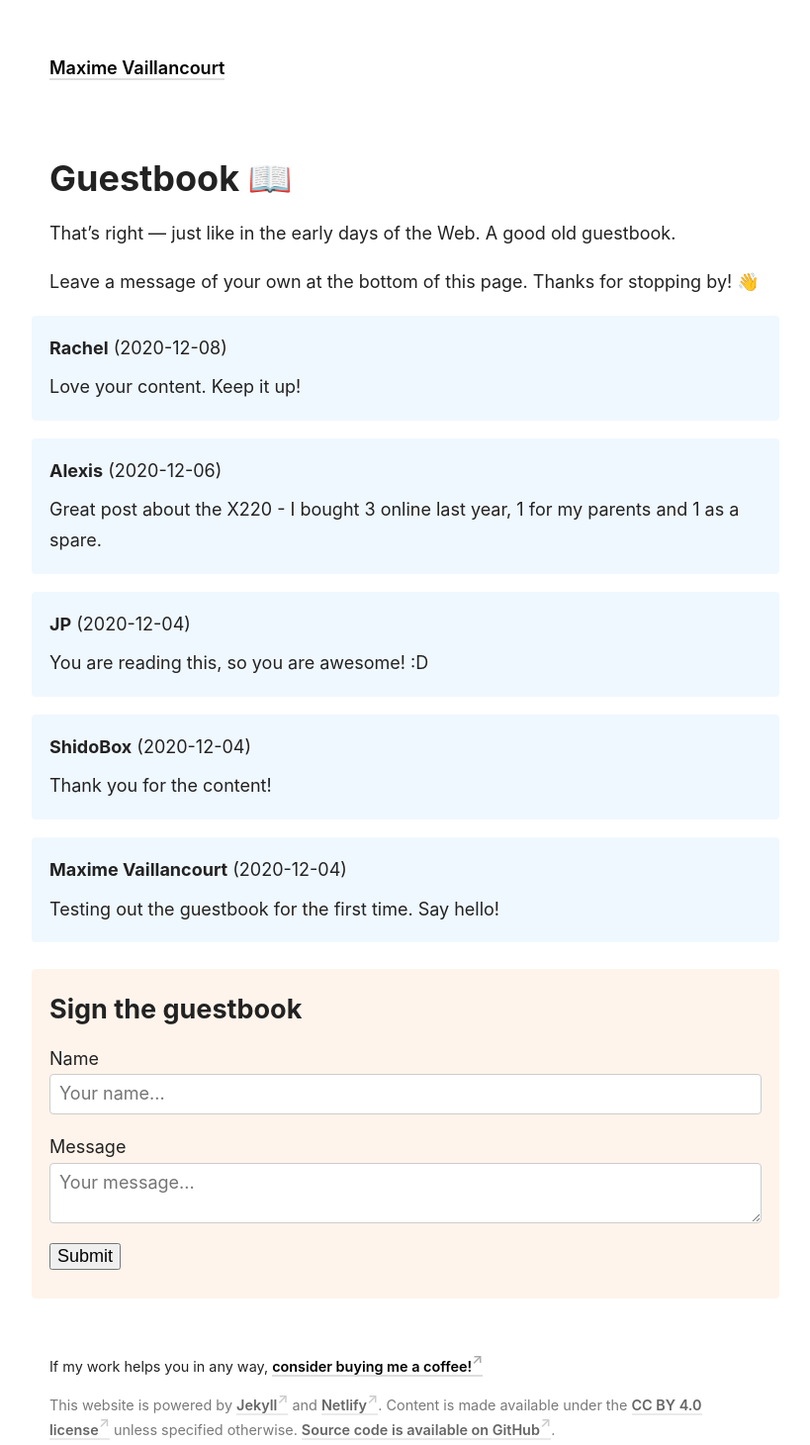
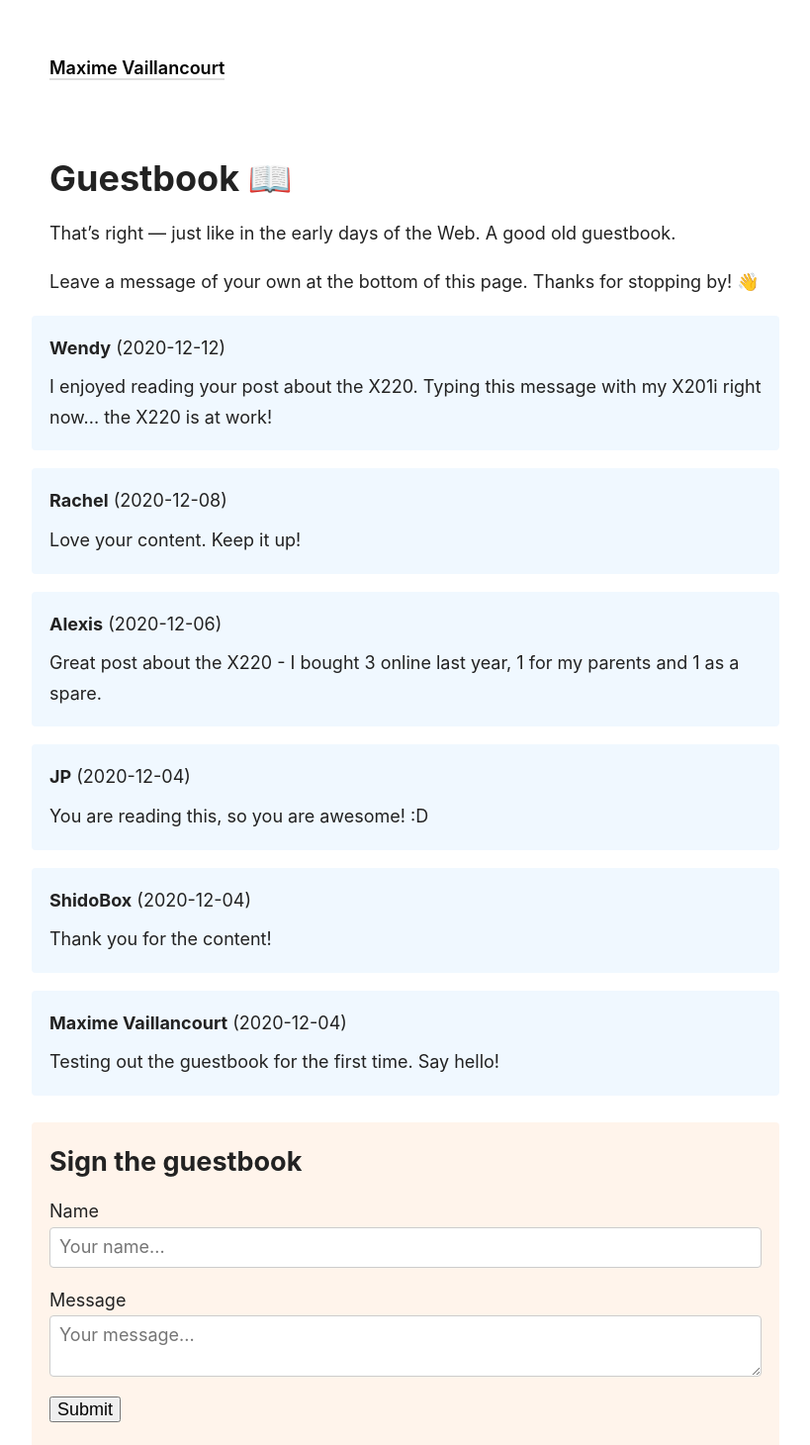
Before and after one commit to maximevaillancourt/maximevaillancourt.github.io, a Jekyll site: the page built from _pages/guestbook.md, in a window 1280 px wide, cut to the strip 0-1460 px from the top of the page. Shown: the whole strip at 99% size, without its empty margins (230-1049 px from the left). Built offline with Jekyll 4.4.1, drawn with Linux system fonts in a browser that asks for light colours.

Commit message:
Add guestbook entry from Wendy

```diff
--- a/_data/guestbook_messages.yml
+++ b/_data/guestbook_messages.yml
@@ -20,3 +20,8 @@
   author: Rachel
   timestamp: '2020-12-08T10:02:06+00:00'
   body: Love your content. Keep it up!
+- netlify_submission_id: 5fd467c1d5bf5dcee864054e
+  author: Wendy
+  timestamp: '2020-12-12T06:48:33+00:00'
+  body: I enjoyed reading your post about the X220. Typing this message with my X201i
+    right now... the X220 is at work!
```
